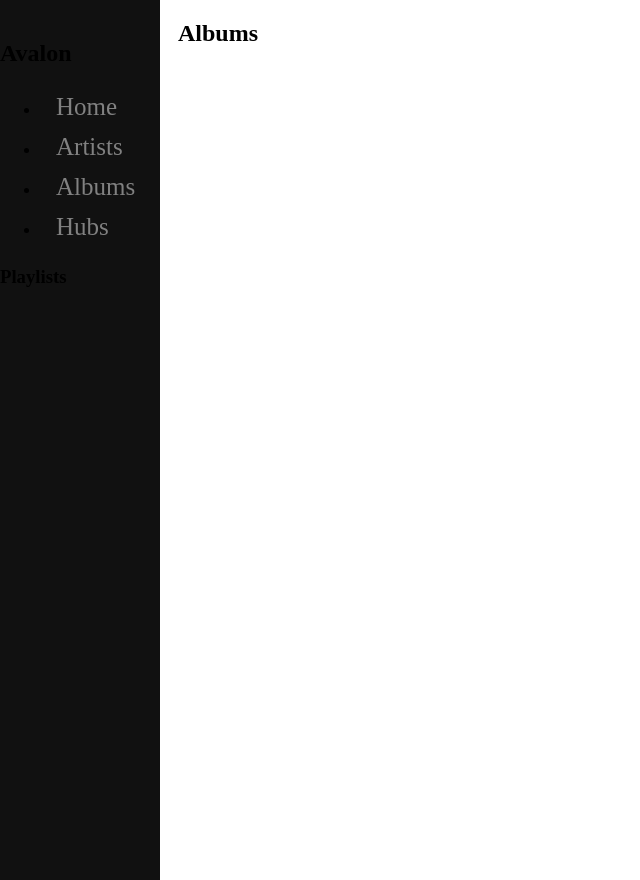
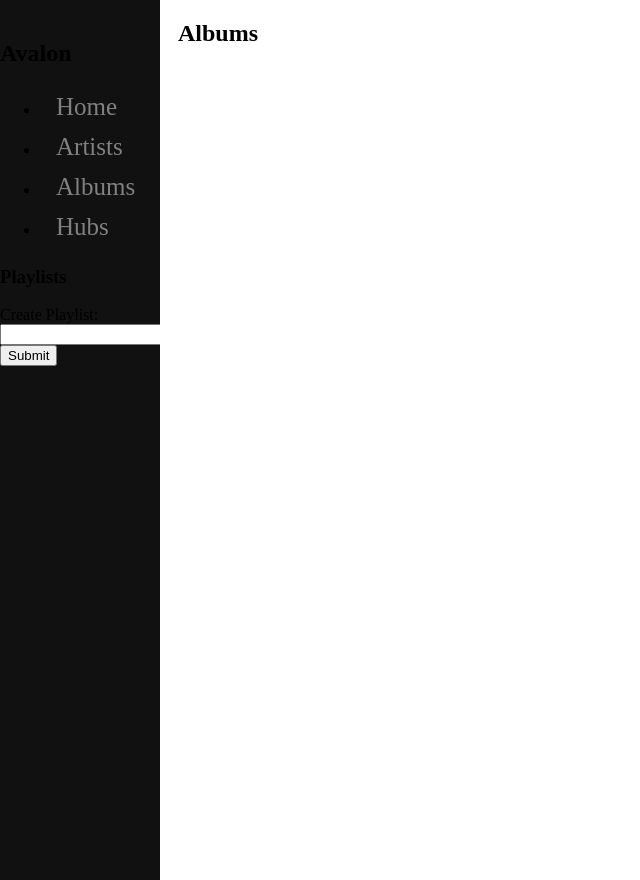
Before and after one commit to millejon/avalon, a Flask app: page /albums/ in a window 1280 px wide. Shown: the whole page, without its empty margins (0-640 px from the left). Run offline with Flask 3, Linux system fonts and the light colour scheme; data that the repository does not hold is empty.

Commit message:
Add form for creating playlists

```diff
--- a/avalon/templates/navigation.html
+++ b/avalon/templates/navigation.html
@@ -13,5 +13,12 @@
         <li><a href="/playlists/{{ playlist.id }}">{{ playlist.title }}</a></li>
       {% endfor %}
     </uL>
+    <form action="/playlists/create/" method="post">
+        <div>
+            <label for="playlist_title">Create Playlist:</label><br>
+            <input type="text" name="playlist_title" id="playlist_title">
+            <input type="submit" value="Submit">
+        </div>
+    </form>
   </div>
 {% endmacro %}
```
